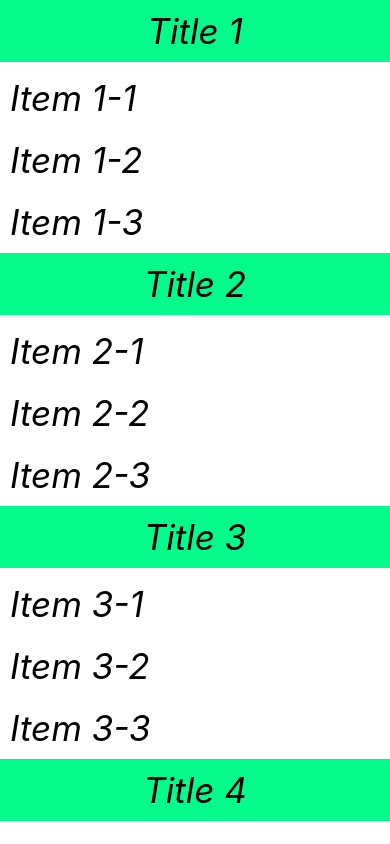
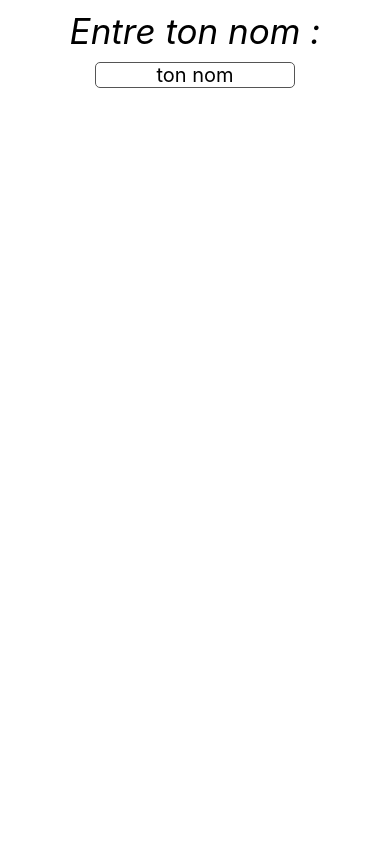
Before and after one commit to thomas-che/react-native-mash, a React Native app: screen / in a window 390 px wide. Built offline with nearby package versions, Linux system fonts and the light colour scheme.

Commit message:
Text Input & Keyboard

```diff
--- a/App.js
+++ b/App.js
@@ -1,80 +1,28 @@
 import React, {useState} from 'react';
-import { StyleSheet, Text, View, Button, Linking, ScrollView, RefreshControl, FlatList, SectionList } from 'react-native';
+import { StyleSheet, Text, View, Button, Linking, ScrollView, RefreshControl, FlatList, SectionList, TextInput, Keyboard } from 'react-native';
 
 export default function App() {
 
-    const [items, steItems] = useState([
-        {name:'name 0'},
-        {name:'name 1'},
-        {name:'name 2'},
-        {name:'name 3'},
-        {name:'name 4'},
-        {name:'name 5'},
-        {name:'name 6'},
-        {name:'name 7'},
-        {name:'name 8'},
-        {name:'name 9'},
-        {name:'name 10'},
-    ])
-
-    const DATA = [
-        {
-            title: 'Title 1',
-            data: ['Item 1-1', 'Item 1-2', 'Item 1-3']
-        },
-        {
-            title: 'Title 2',
-            data: ['Item 2-1', 'Item 2-2', 'Item 2-3']
-        },
-        {
-            title: 'Title 3',
-            data: ['Item 3-1', 'Item 3-2', 'Item 3-3']
-        },
-        {
-            title: 'Title 4',
-            data: ['Item 4-1', 'Item 4-2']
-        }
-    ]
-
-    const [refreshing, setRefreshing] = useState(false)
-
-    const onRefresh = () => {
-        setRefreshing(true);
-        steItems([...items, {name: 'Item 100'}]);
-        setRefreshing(false);
-    }
+    const [name, setName] = useState('')
 
 	return (
 
-        <SectionList
-            keyExtractor={(item, index) => index.toString()}
-            sections={DATA}
-            renderItem={({item}) => (
-                <Text style={styles.text}>{item}</Text>
-            )}
-            renderSectionHeader={({section}) => (
-                <View style={styles.item}>
-                    <Text style={styles.text}>{section.title}</Text>
-                </View>
-            )}
-        />
+            <View style={styles.body}>
+                <Text style={styles.text}>
+                    Entre ton nom :
+                </Text>
+                <TextInput style={styles.input}
+                    placeholder='ton nom'
+                    onChangeText={setName}
+                    keyboardType='email-address'
+                    onBlur={() => Keyboard.dismiss()}
 
-        /* <FlatList
-            keyExtractor={(item, index) => index.toString()}
-            data={items}
-            renderItem={({item}) => (
-                <View style={styles.item}>
-                    <Text style={styles.text}>{item.name}</Text>
-                </View>
-            )}
-            refreshControl={
-                <RefreshControl
-                    refreshing={refreshing}
-                    onRefresh={onRefresh}
-                    colors={['#ff0000']}
                 />
-            }
-        /> */
+                <Text style={styles.text}>
+                    {name}
+                </Text>
+            </View>
+
 	);
 }
 
@@ -82,17 +30,20 @@ const styles = StyleSheet.create({
 	body: {
 		flexDirection: 'column',
 		backgroundColor: '#ffffff',
+        alignItems: 'center'
 	  },
-	  item: {
-        backgroundColor: '#04fa8a',
-        justifyContent: 'center',
-        alignItems: 'center',
-        marginBottom: 5
-      },
 	  text: {
 		color: '#000000',
 		fontSize: 35,
 		fontStyle: 'italic',
 		margin: 10,
 	  },
+      input: {
+        borderColor: '#555',
+        width: 200,
+        borderRadius: 5,
+        borderWidth: 1,
+        textAlign: 'center',
+        fontSize: 20
+      }
 });
```
Also changed, not shown: 1 other file (tests, documents, lock files or other folders).
